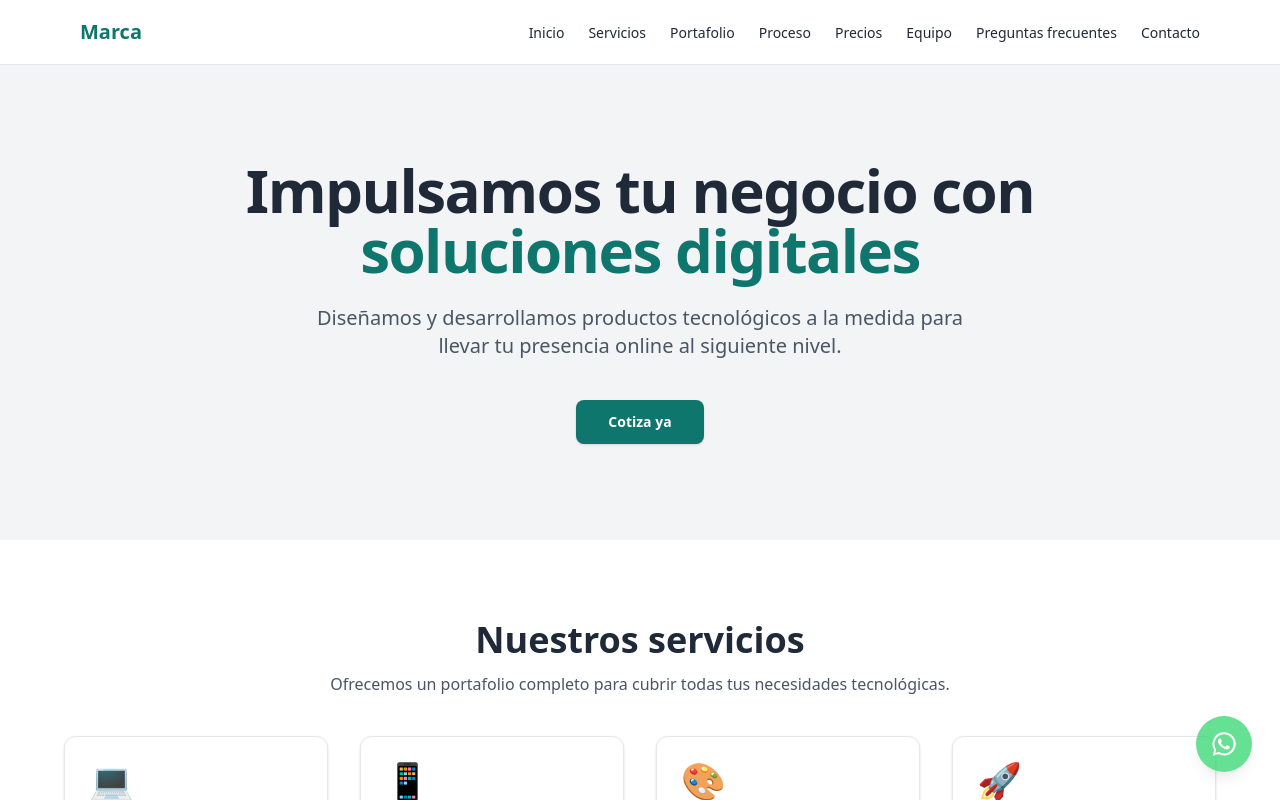
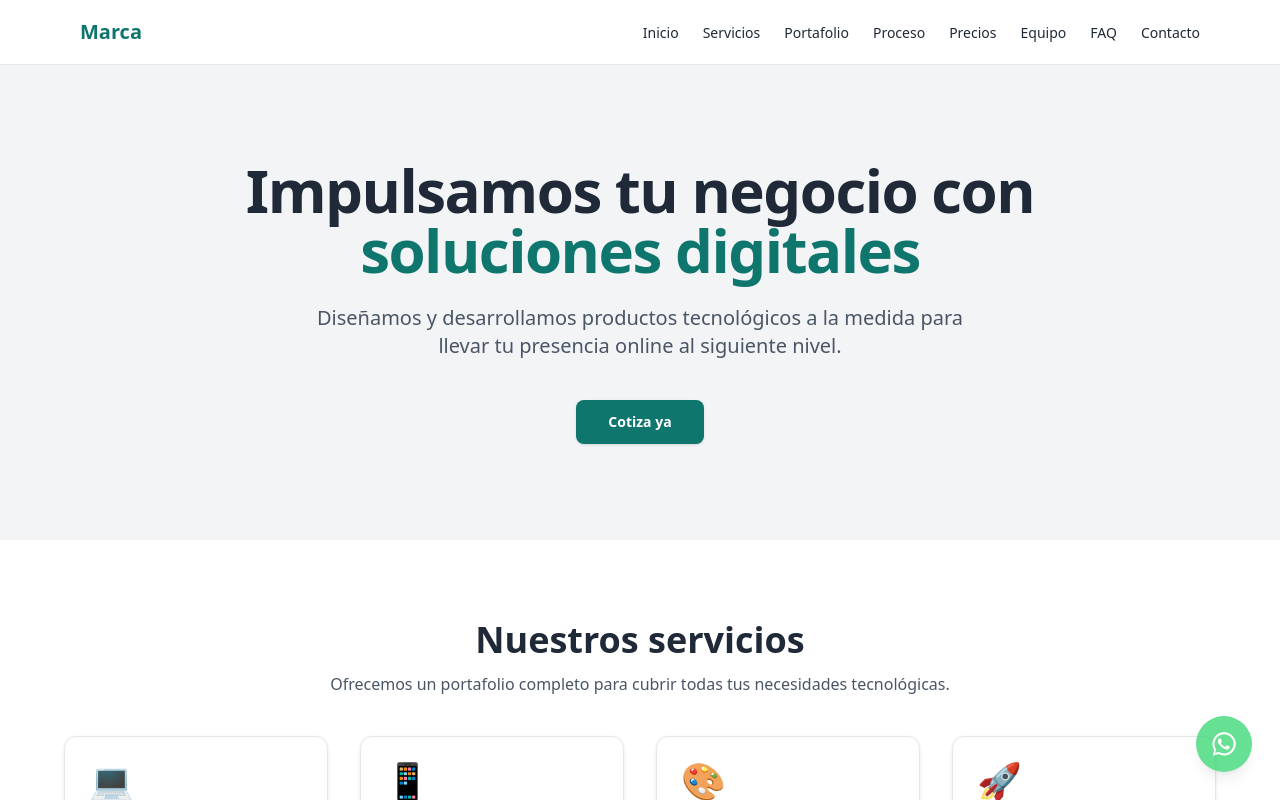
Before and after one commit to Marcos-Argel/Landing-Page-Recuperacion, a React (Vite) app: page / in a window 1280 px wide. Shown: the top 800 px of the page. Built offline with nearby package versions, Linux system fonts and the light colour scheme.

Commit message:
Menu corto FAQ y numero de WhatsApp en siteConfig

```diff
--- a/src/data/navLinks.js
+++ b/src/data/navLinks.js
@@ -6,7 +6,7 @@ const navLinks = [
   { id: 'proceso', label: 'Proceso' },
   { id: 'precios', label: 'Precios' },
   { id: 'equipo', label: 'Equipo' },
-  { id: 'faq', label: 'Preguntas frecuentes' },
+  { id: 'faq', label: 'FAQ' },
   { id: 'contacto', label: 'Contacto' },
 ]
 
--- /dev/null
+++ b/src/data/siteConfig.js
@@ -0,0 +1,9 @@
+// Datos de contacto del sitio. Cambia aquí y se actualiza en toda la página.
+// whatsapp: número en formato internacional, solo dígitos, sin + ni espacios (ej: 573001234567).
+// Si se deja vacío, el botón flotante de WhatsApp se muestra deshabilitado.
+const siteConfig = {
+  whatsapp: '',
+  whatsappMessage: 'Hola, quiero cotizar un proyecto.',
+}
+
+export default siteConfig
```
